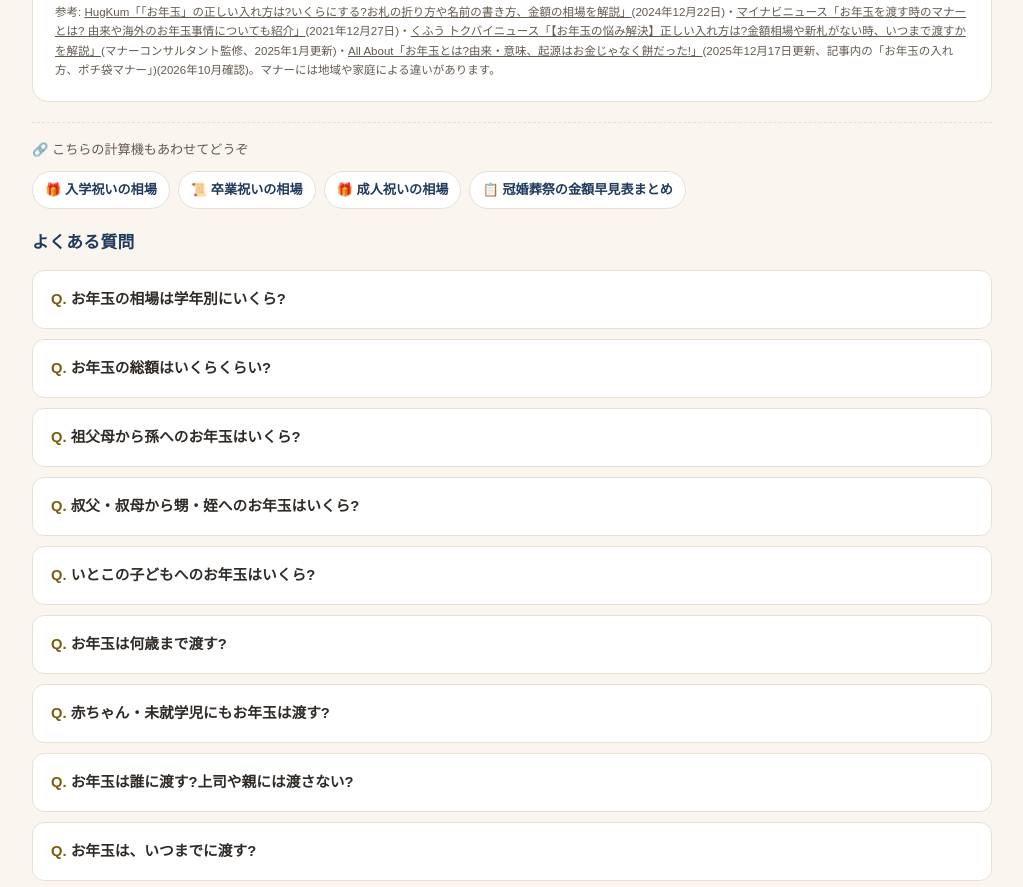
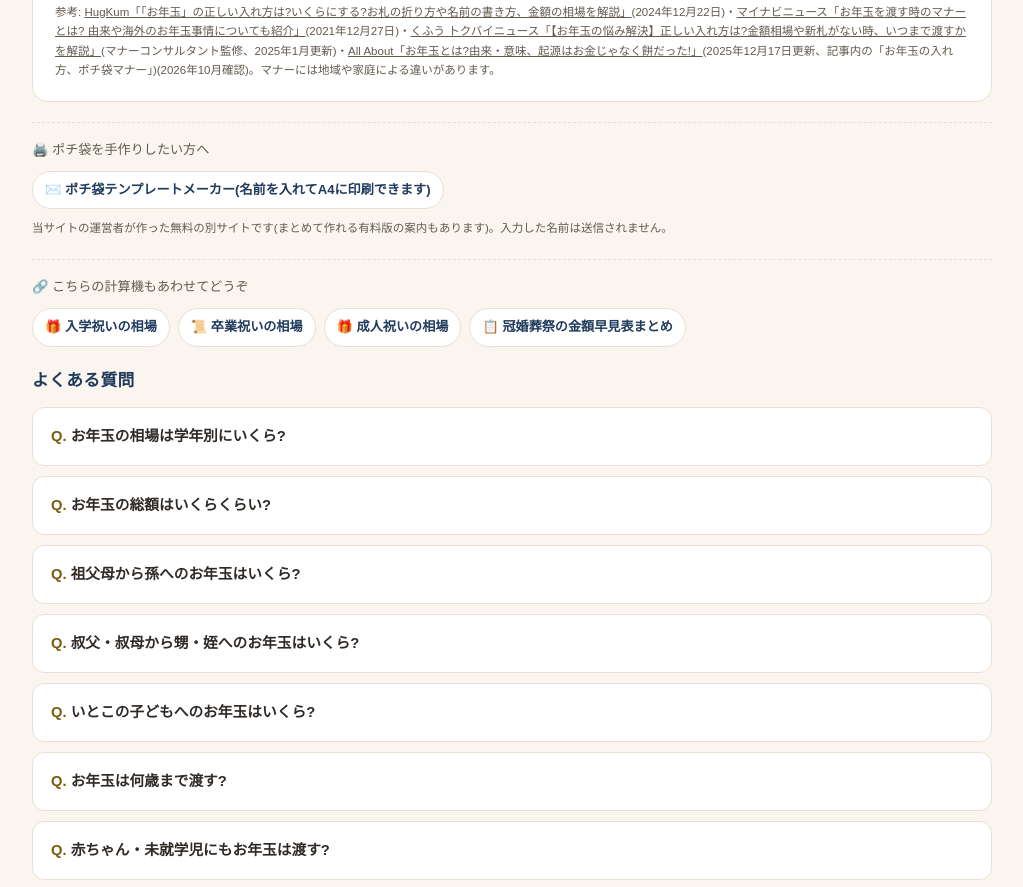
Before and after one commit to uuhai0625/life-event-calculators, a plain HTML site: page otoshidama/index.html in a window 1280 px wide. Shown: the part 3534-4421 px from the top of the page, without its empty margins (128-1151 px from the left). Drawn offline with Linux system fonts and the light colour scheme; no server answers; a web font is replaced by a local one.

Commit message:
運営者が作った無料の別サイトへの案内を3ページに追加(お年玉→ポチ袋テンプレートメーカー、結婚祝い・お中元お歳暮→のし紙メーカー。リンクのみのため更新日は変更なし)
Co-Authored-By: Claude Sonnet 5.5 <noreply@anthropic.com>

```diff
--- a/otoshidama/index.html
+++ b/otoshidama/index.html
@@ -335,6 +335,14 @@
   </div>
 
   <div class="midpage-nav">
+    <p class="midpage-nav-lead">🖨️ ポチ袋を手作りしたい方へ</p>
+    <div class="midpage-nav-links">
+      <a href="https://uuhai0625.github.io/pochibukuro-template/" target="_blank" rel="noopener">✉️ ポチ袋テンプレートメーカー(名前を入れてA4に印刷できます)</a>
+    </div>
+    <p class="rate-source">当サイトの運営者が作った無料の別サイトです(まとめて作れる有料版の案内もあります)。入力した名前は送信されません。</p>
+  </div>
+
+  <div class="midpage-nav">
     <p class="midpage-nav-lead">🔗 こちらの計算機もあわせてどうぞ</p>
     <div class="midpage-nav-links">
       <a href="../nyugaku-iwai/">🎁 入学祝いの相場</a>
```
Also changed, not shown: kekkon-iwai/index.html (+8 -0 lines), ochugen-oseibo/index.html (+8 -0 lines).
